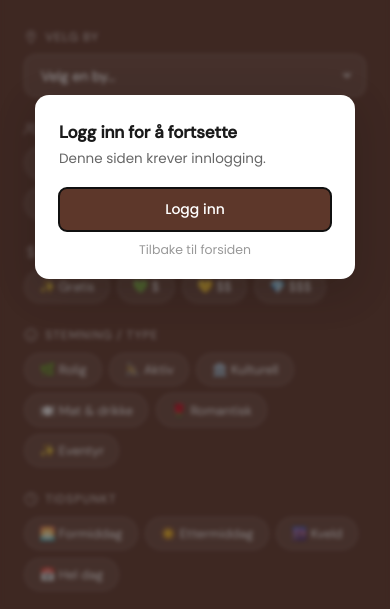
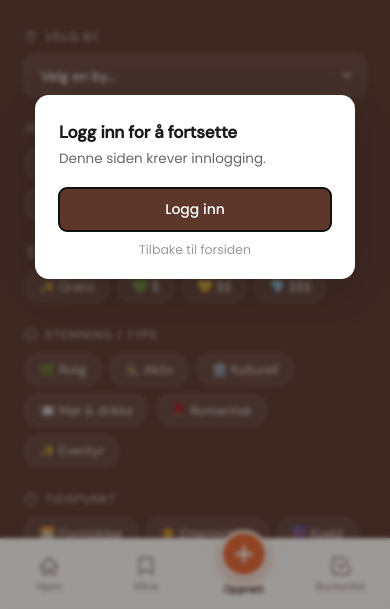
Before and after one commit to carolineaarjakobsen-glitch/core-website, a website: page explore.html in a window 390 px wide. Shown: the part 235-844 px from the top of the page. Drawn offline with Linux system fonts and the light colour scheme; no server answers.

Commit message:
Fiks: bottom nav skjult av style.css' nav-regel - bruk nav.glimt-bottom-nav

```diff
--- a/mobile-app.css
+++ b/mobile-app.css
@@ -60,7 +60,9 @@
 }
 
 /* ── 3. BOTTOM NAVIGATION BAR (mobil) ──────────────────── */
-.glimt-bottom-nav {
+/* OBS: Bruker nav.glimt-bottom-nav (høyere spesifisitet) for å vinne over
+   style.css sin generelle "nav { display: none !important }" på mobil. */
+nav.glimt-bottom-nav {
   display: none; /* Skjult som standard, vises på mobil via media query */
   position: fixed;
   left: 0;
@@ -76,8 +78,8 @@
 }
 
 @media (max-width: 767px) {
-  .glimt-bottom-nav {
-    display: flex;
+  nav.glimt-bottom-nav {
+    display: flex !important;
     justify-content: space-around;
     align-items: stretch;
   }
@@ -91,7 +93,7 @@
 }
 
 /* Skjul bottom nav på spesifikke sider */
-.gbn-hide .glimt-bottom-nav { display: none !important; }
+.gbn-hide nav.glimt-bottom-nav { display: none !important; }
 @media (max-width: 767px) {
   .gbn-hide body { padding-bottom: 0 !important; }
 }
```
